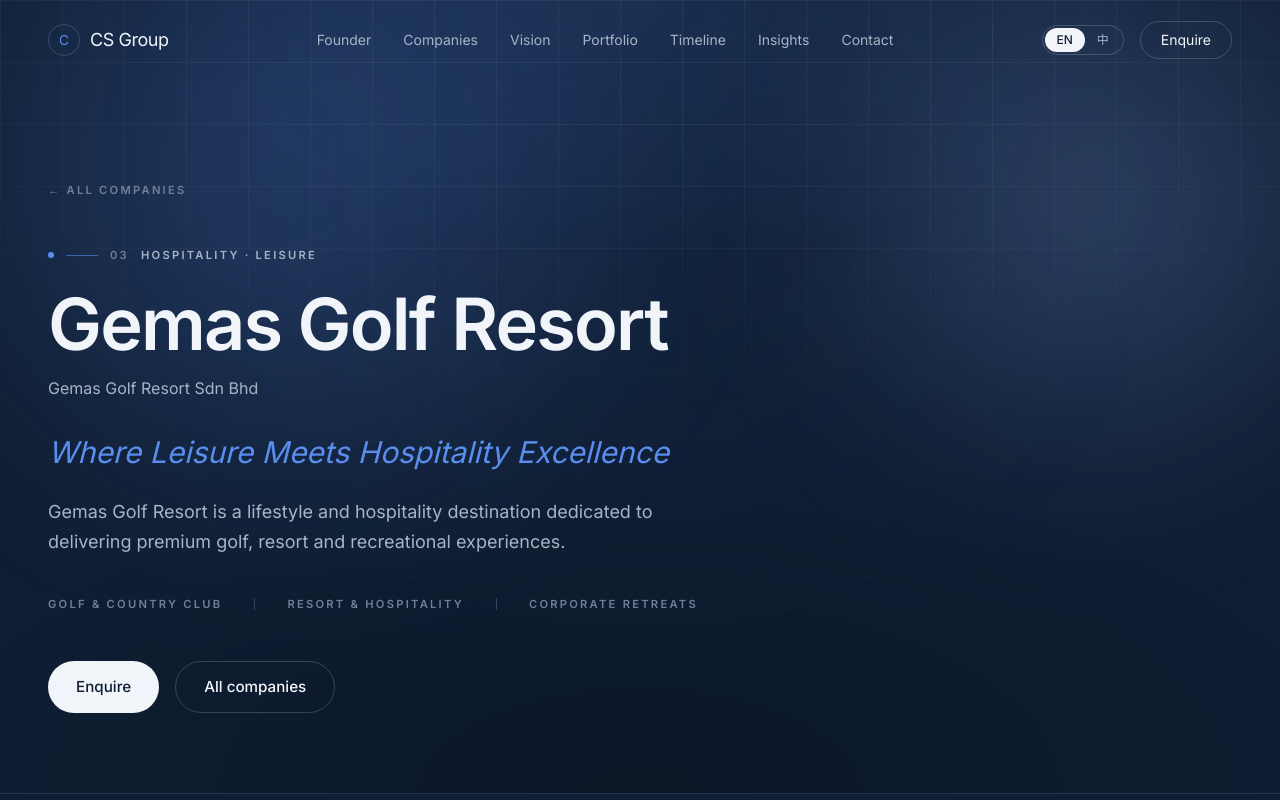
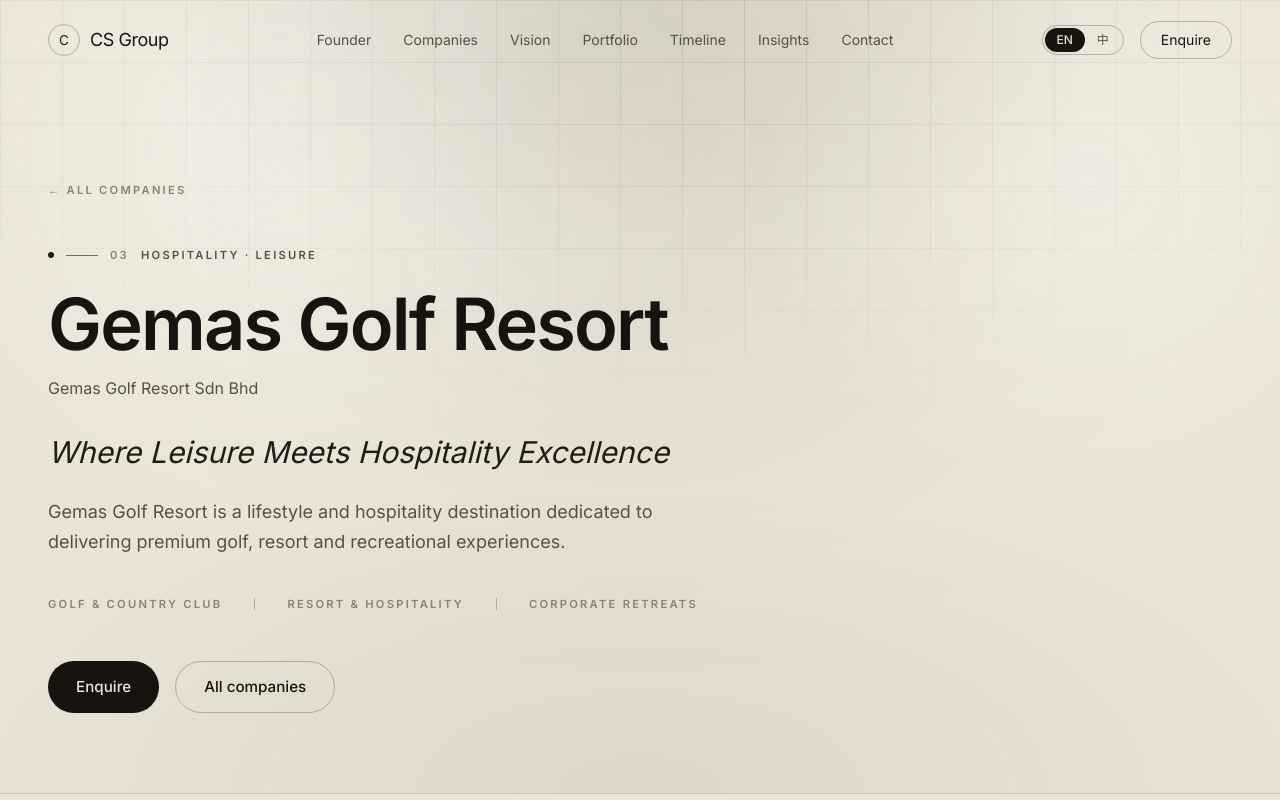
Before and after one commit to trimomalaysia-hub/cs-group, a Next.js app: page /companies/gemas in a window 1280 px wide. Shown: the top 800 px of the page. Built offline with nearby package versions, Linux system fonts and the light colour scheme.

Commit message:
Retheme to monochrome black/white/beige; recolor tech effects to grayscale (light pools, ink spotlight, grayscale shimmer)

```diff
--- a/src/app/globals.css
+++ b/src/app/globals.css
@@ -1,33 +1,31 @@
 @import "tailwindcss";
 
 /* ============================================================================
-   DESIGN TOKENS — deep corporate navy. Authoritative, professional, "big-company"
-   feel: navy canvas, cool near-white text, steel-blue accent, clean sans headlines.
-   Edit these to retune the whole site. Tailwind v4 @theme:
-     --color-accent  ->  text-accent  bg-accent  border-accent
+   DESIGN TOKENS — monochrome: black · white · beige. Minimal, elegant, timeless
+   (design-studio / architectural). Beige paper canvas, near-black ink, no colour.
+   Tailwind v4 @theme:  --color-accent -> text-accent bg-accent border-accent
    ========================================================================== */
 @theme {
-  /* Surfaces — deep navy, layered */
-  --color-bg: #0f1e33;        /* page background — deep corporate navy */
-  --color-surface: #17293f;   /* cards / panels */
-  --color-elevated: #21344c;  /* hover / raised surfaces */
+  /* Surfaces — warm beige paper, layered */
+  --color-bg: #eae4d6;        /* page background — beige */
+  --color-surface: #fbf9f3;   /* cards / panels — warm near-white */
+  --color-elevated: #e0d9c8;  /* hover / raised surfaces */
 
-  /* Text (cool, near-white) */
-  --color-fg: #f1f5fa;        /* primary text */
-  --color-muted: #a7b4c7;     /* secondary text — steel */
-  --color-faint: #6f7f95;     /* tertiary / meta */
+  /* Ink (warm near-black) */
+  --color-fg: #17140f;        /* primary text */
+  --color-muted: #575046;     /* secondary text */
+  --color-faint: #8a8172;     /* tertiary / meta */
 
-  /* Lines & accent */
-  --color-line: rgba(255, 255, 255, 0.10);      /* hairlines, dividers */
-  --color-line-strong: rgba(255, 255, 255, 0.18);
-  --color-accent: #5b8def;        /* steel blue — corporate accent */
-  --color-accent-soft: #86aaf5;
+  /* Lines & accent (monochrome — accent is essentially black) */
+  --color-line: rgba(20, 17, 12, 0.15);        /* hairline rules */
+  --color-line-strong: rgba(20, 17, 12, 0.26);
+  --color-accent: #211c14;        /* espresso near-black — the "ink" accent */
+  --color-accent-soft: #4a4234;
 
   /* Fonts (CSS vars set by next/font in layout.tsx) — clean sans throughout */
   --font-sans: var(--font-inter), ui-sans-serif, system-ui, -apple-system, "Segoe UI", sans-serif;
   --font-display: var(--font-inter), ui-sans-serif, system-ui, sans-serif;
 
-  /* Easing for a refined, calm motion feel */
   --ease-out-soft: cubic-bezier(0.16, 1, 0.3, 1);
 }
 
@@ -37,9 +35,9 @@
 @layer base {
   html {
     scroll-behavior: smooth;
-    scroll-padding-top: 6rem; /* offset for the sticky header on anchor jumps */
+    scroll-padding-top: 6rem;
     -webkit-text-size-adjust: 100%;
-    color-scheme: dark;
+    color-scheme: light;
   }
 
   body {
@@ -50,7 +48,6 @@
     text-rendering: optimizeLegibility;
   }
 
-  /* Clean, confident sans-serif headlines (corporate) */
   h1, h2, h3, h4 {
     font-family: var(--font-display);
     font-weight: 600;
@@ -62,8 +59,8 @@
   p { text-wrap: pretty; }
 
   ::selection {
-    background-color: var(--color-accent);
-    color: #0b1626;
+    background-color: var(--color-fg);
+    color: var(--color-bg);
   }
 
   :focus-visible {
@@ -72,7 +69,6 @@
     border-radius: 2px;
   }
 
-  /* Dark, unobtrusive scrollbar */
   ::-webkit-scrollbar { width: 11px; height: 11px; }
   ::-webkit-scrollbar-track { background: var(--color-bg); }
   ::-webkit-scrollbar-thumb {
@@ -91,10 +87,9 @@
 }
 
 /* ============================================================================
-   UTILITIES — small editorial helpers
+   UTILITIES + tech atmosphere (monochrome)
    ========================================================================== */
 @layer utilities {
-  /* Hairline-thin uppercase label used for eyebrows / meta */
   .label {
     font-family: var(--font-sans);
     text-transform: uppercase;
@@ -103,14 +98,13 @@
     font-weight: 600;
   }
 
-  /* Subtle depth: cool blue glow up top, gentle darkening at the base */
+  /* Subtle paper vignette */
   .vignette {
     background:
-      radial-gradient(60% 50% at 50% 0%, color-mix(in srgb, var(--color-accent) 12%, transparent), transparent 70%),
-      radial-gradient(80% 60% at 50% 100%, color-mix(in srgb, #000 24%, transparent), transparent 70%);
+      radial-gradient(60% 50% at 50% 0%, color-mix(in srgb, var(--color-accent) 6%, transparent), transparent 70%),
+      radial-gradient(80% 60% at 50% 100%, color-mix(in srgb, var(--color-fg) 6%, transparent), transparent 70%);
   }
 
-  /* Faint grid backdrop for technical / portfolio sections */
   .grid-lines {
     background-image:
       linear-gradient(to right, var(--color-line) 1px, transparent 1px),
@@ -120,7 +114,7 @@
     mask-image: radial-gradient(70% 70% at 50% 30%, black, transparent 80%);
   }
 
-  /* --- Tech atmosphere: fixed grid + drifting aurora glows --------------- */
+  /* --- Tech atmosphere: fixed grid + soft drifting light pools ----------- */
   .tech-backdrop { position: fixed; inset: 0; z-index: -10; overflow: hidden; pointer-events: none; }
   .tech-backdrop .grid {
     position: absolute; inset: 0;
@@ -128,40 +122,43 @@
       linear-gradient(to right, var(--color-line) 1px, transparent 1px),
       linear-gradient(to bottom, var(--color-line) 1px, transparent 1px);
     background-size: 62px 62px;
-    opacity: 0.6;
+    opacity: 0.55;
     -webkit-mask-image: radial-gradient(125% 90% at 50% -10%, #000 26%, transparent 72%);
     mask-image: radial-gradient(125% 90% at 50% -10%, #000 26%, transparent 72%);
   }
   .aurora {
-    position: absolute; border-radius: 9999px; filter: blur(55px);
-    opacity: 0.45; mix-blend-mode: screen; will-change: transform;
+    position: absolute; border-radius: 9999px; filter: blur(60px);
+    opacity: 0.7; will-change: transform;
   }
   .aurora-1 {
-    width: 44rem; height: 44rem; top: -15rem; left: -9rem;
-    background: radial-gradient(closest-side, color-mix(in srgb, var(--color-accent) 60%, transparent), transparent);
+    width: 44rem; height: 44rem; top: -16rem; left: -9rem;
+    background: radial-gradient(closest-side, color-mix(in srgb, #fffdf7 72%, transparent), transparent);
     animation: aurora-1 24s var(--ease-out-soft) infinite alternate;
   }
   .aurora-2 {
-    width: 38rem; height: 38rem; top: -9rem; right: -11rem;
-    background: radial-gradient(closest-side, color-mix(in srgb, #8ab0ff 55%, transparent), transparent);
+    width: 38rem; height: 38rem; top: -10rem; right: -11rem;
+    background: radial-gradient(closest-side, color-mix(in srgb, #fffdf7 60%, transparent), transparent);
     animation: aurora-2 31s var(--ease-out-soft) infinite alternate;
   }
 
-  /* --- Animated gradient text for a hero keyword ------------------------ */
+  /* --- Animated grayscale sheen for a hero keyword ---------------------- */
   .text-shimmer {
-    background-image: linear-gradient(100deg, var(--color-accent) 18%, #d6e4ff 47%, var(--color-accent) 76%);
+    background-image: linear-gradient(100deg,
+      var(--color-fg) 20%,
+      color-mix(in srgb, var(--color-fg) 42%, var(--color-bg)) 50%,
+      var(--color-fg) 78%);
     background-size: 220% auto;
     -webkit-background-clip: text; background-clip: text;
     color: transparent; -webkit-text-fill-color: transparent;
     animation: shimmer 7s linear infinite;
   }
 
-  /* --- Cursor-follow spotlight on cards --------------------------------- */
+  /* --- Cursor-follow ink spotlight on cards ----------------------------- */
   .spotlight { position: relative; isolation: isolate; }
   .spotlight::before {
     content: ""; position: absolute; inset: 0; border-radius: inherit; z-index: -1;
     background: radial-gradient(240px circle at var(--mx, 50%) var(--my, -30%),
-      color-mix(in srgb, var(--color-accent) 22%, transparent), transparent 62%);
+      color-mix(in srgb, var(--color-accent) 12%, transparent), transparent 62%);
     opacity: 0; transition: opacity 0.35s ease; pointer-events: none;
   }
   .spotlight:hover::before { opacity: 1; }
@@ -189,6 +186,6 @@
   to { background-position: 220% center; }
 }
 @keyframes pulse-ring {
-  0%       { box-shadow: 0 0 0 0 color-mix(in srgb, var(--color-accent) 60%, transparent); }
+  0%       { box-shadow: 0 0 0 0 color-mix(in srgb, var(--color-accent) 45%, transparent); }
   70%,100% { box-shadow: 0 0 0 7px transparent; }
 }
```
Also changed, not shown: .claude/skills/ui-ux-pro-max/SKILL.md, 2 other files (tests, documents, lock files or other folders).
